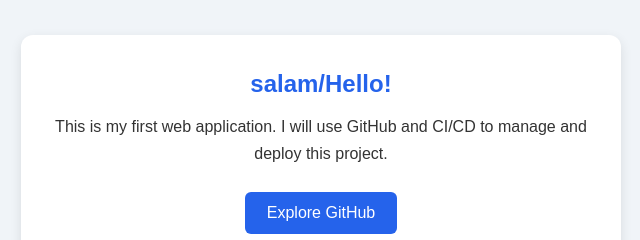
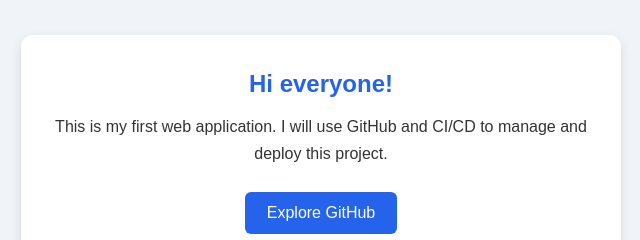
Before and after one commit to Warda-Imran/Simple-Web-App, a plain HTML site: page index.html in a window 1280 px wide. Shown: the part 160-400 px from the top of the page, 319-959 px from the left. Drawn offline with Linux system fonts and the light colour scheme.

Commit message:
change in html file

```diff
--- a/index.html
+++ b/index.html
@@ -15,7 +15,7 @@
     </header>
 
     <main class="container">
-        <h2>salam/Hello!</h2>
+        <h2>Hi everyone!</h2>
         <p>
             This is my first web application.
             I will use GitHub and CI/CD to manage and deploy this project.
```
